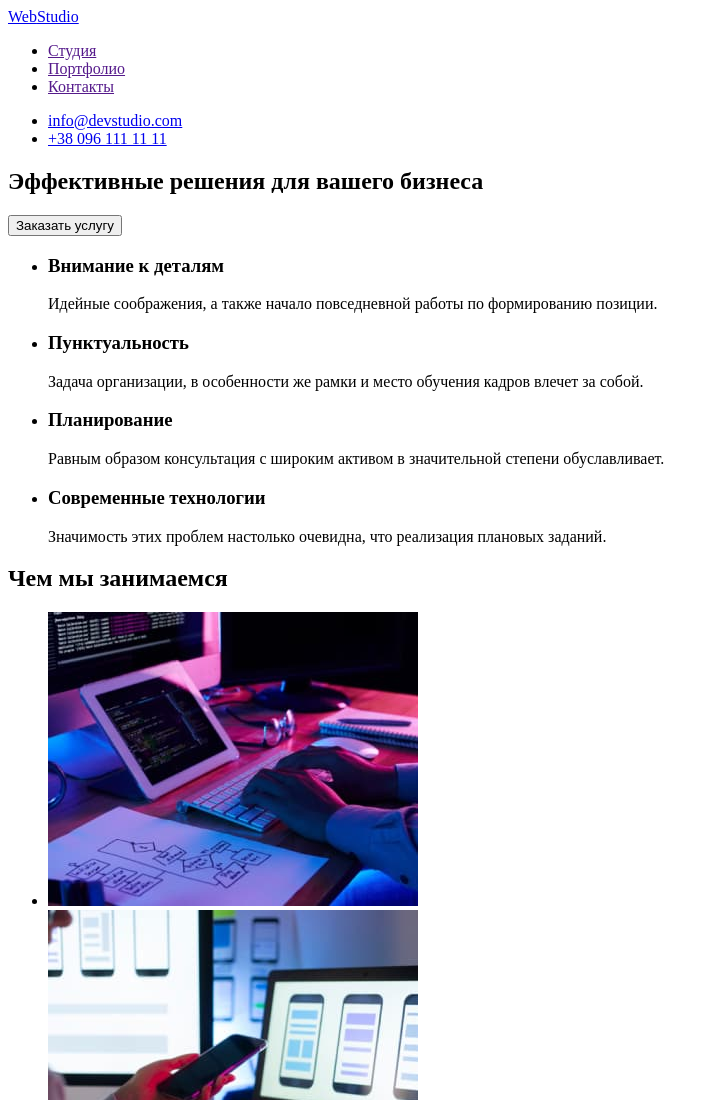
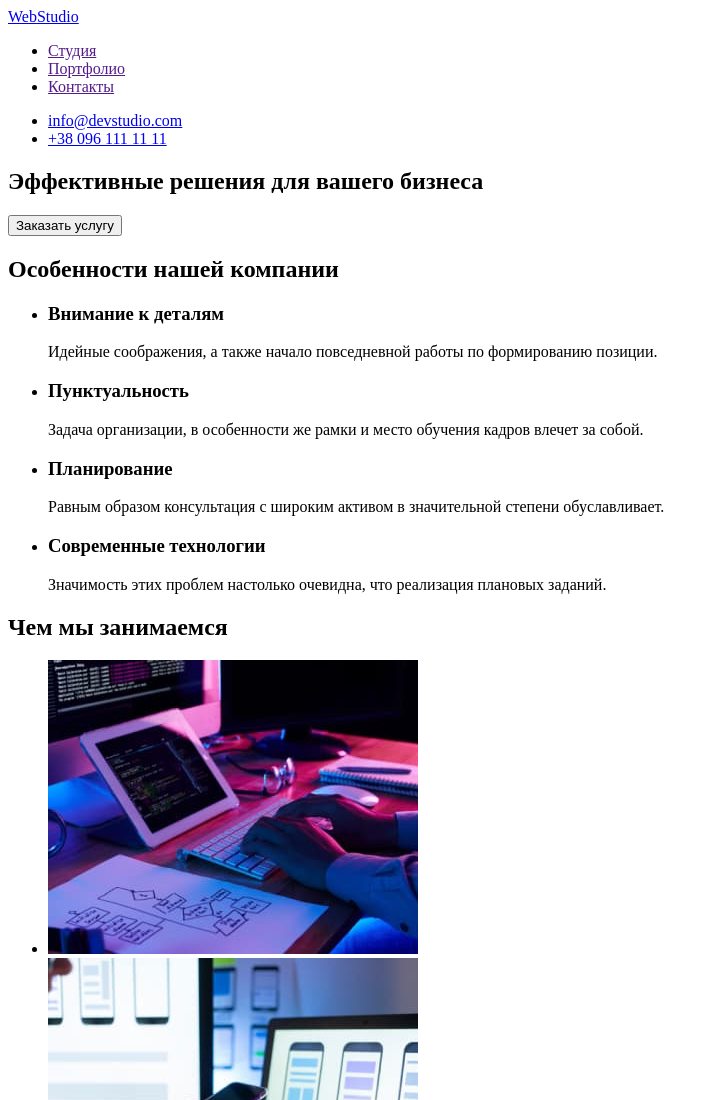
Before and after one commit to Rostyslav-Baryshok/goit-markup-hw-01, a plain HTML site: page index.html in a window 1280 px wide. Shown: the top 1100 px of the page, without its empty margins (0-719 px from the left). Drawn offline with Linux system fonts and the light colour scheme.

Commit message:
Добавил заголовок <h2>

```diff
--- a/index.html
+++ b/index.html
@@ -42,6 +42,7 @@
     </section>
     <!--Features-->
     <section>
+      <h2>Особенности нашей компании</h2>
       <ul>
         <li>
           <h3>Внимание к деталям</h3>
```
